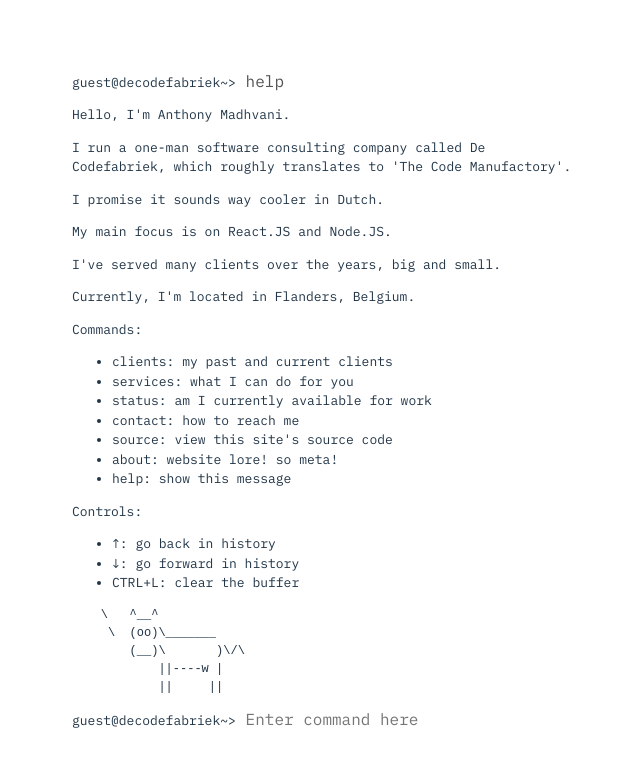
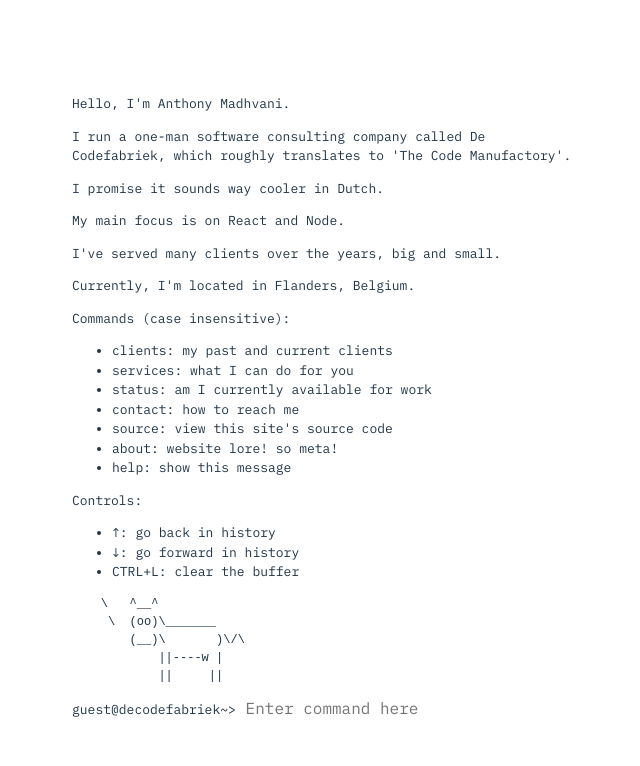
Before and after one commit to antoooooooooooonie/antoooooooooooonie.github.io, a React (Vite) app: page / in a window 1280 px wide. Shown: the top 766 px of the page, without its empty margins (318-958 px from the left). Built offline with nearby package versions, Linux system fonts and the light colour scheme.

Commit message:
Add italic

```diff
--- a/index.html
+++ b/index.html
@@ -3,9 +3,12 @@
   <head>
     <meta charset="UTF-8" />
     <link rel="icon" type="image/svg+xml" href="/vite.svg" />
-    <style>
-      @import url("https://fonts.googleapis.com/css2?family=IBM+Plex+Mono&display=swap");
-    </style>
+    <link rel="preconnect" href="https://fonts.googleapis.com" />
+    <link rel="preconnect" href="https://fonts.gstatic.com" crossorigin />
+    <link
+      href="https://fonts.googleapis.com/css2?family=IBM+Plex+Mono:ital,wght@0,400;1,300&display=swap"
+      rel="stylesheet"
+    />
     <meta name="viewport" content="width=device-width, initial-scale=1.0" />
     <title>De Codefabriek | Software Development</title>
   </head>
--- a/src/App.css
+++ b/src/App.css
@@ -10,19 +10,9 @@
   font-size: small;
 }
 
-body {
-  /* background: linear-gradient(
-    to right,
-    orange,
-    yellow,
-    green,
-    cyan,
-    blue,
-    violet
-  );
-  background-clip: text;
-  -webkit-background-clip: text;
-  color: transparent; */
+em {
+  font-weight: 300;
+  font-style: italic;
 }
 
 input,
--- a/src/App.tsx
+++ b/src/App.tsx
@@ -62,15 +62,26 @@
 };
 
 function App() {
+  const emptyCommand: Command = useMemo(
+    () => ({
+      input: "",
+      output: null,
+      hideInHistory: true,
+      hidePrompt: false,
+    }),
+    []
+  );
+
   const initialInput = useMemo(
     () => [
       {
+        ...processInput("help"),
         hidePrompt: true,
-        ...processInput("help"),
+        hideInHistory: false,
       },
-      { input: "", output: null },
+      emptyCommand,
     ],
-    []
+    [emptyCommand]
   );
 
   const [commands, setCommand] = useState<Command[]>(initialInput);
@@ -138,7 +149,7 @@
 
           const prevCommands = commands.slice(0, -1);
           setCommandCursor(0);
-          setCommand([...prevCommands, command, { input: "", output: null }]);
+          setCommand([...prevCommands, command, emptyCommand]);
         }
       }}
     />
--- a/src/data.tsx
+++ b/src/data.tsx
@@ -7,14 +7,14 @@
 
 I promise it sounds way cooler in Dutch.
 
-My main focus is on React.JS and Node.JS.
+My main focus is on React and Node.
 
 I've served many clients over the years, big and
 small.
 
 Currently, I'm located in Flanders, Belgium.
 
-Commands:
+Commands (case insensitive):
 
 * clients: my past and current clients
 * services: what I can do for you
@@ -64,7 +64,7 @@
 website.
 
 * Privacy notice:
-I don't save any of your info.
+I don't save _any_ of your info.
 Not because I don't care about, but because I do <3.
 
 * Company:
@@ -75,8 +75,10 @@
   status: "I am currently not taking on new clients.",
 
   contact: `
-I am most easily reachable via tribute_massifs.0j@icloud.com.
-This is a relay address that will send mail to my actual address.`,
+I am most easily reachable via <tribute_massifs.0j@icloud.com>.
+
+This is a relay address that will send mail to my actual address.
+My real address used to be listed here but unfortunately, I've had to remove it due to spam.`,
 
   source: `[<Open GitHub>](https://github.com/antoooooooooooonie/antoooooooooooonie.github.io)`,
 
--- a/src/interfaces/Command.ts
+++ b/src/interfaces/Command.ts
@@ -1,6 +1,6 @@
 export interface Command {
   input: string;
-  hidePrompt?: boolean;
-  hideInHistory?: boolean;
+  hidePrompt: boolean;
+  hideInHistory: boolean;
   output: string | JSX.Element | null;
 }
```
